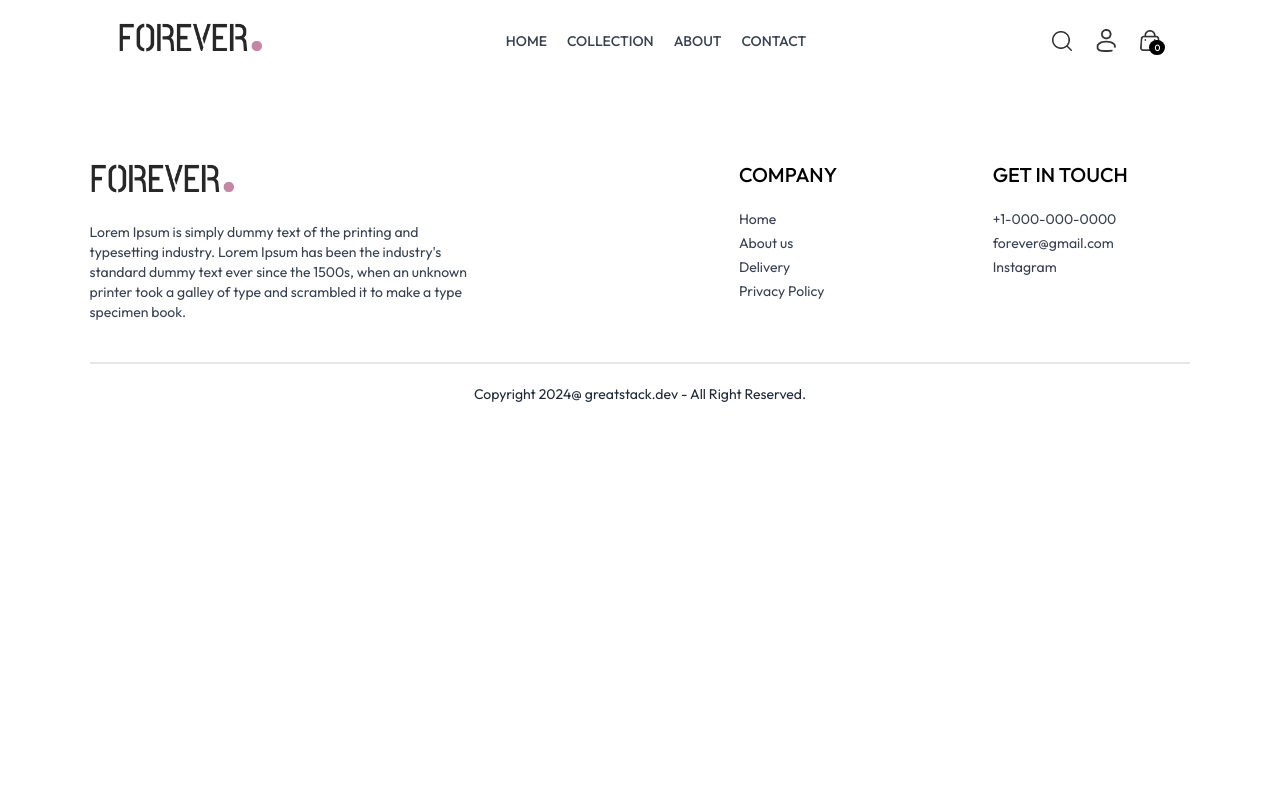
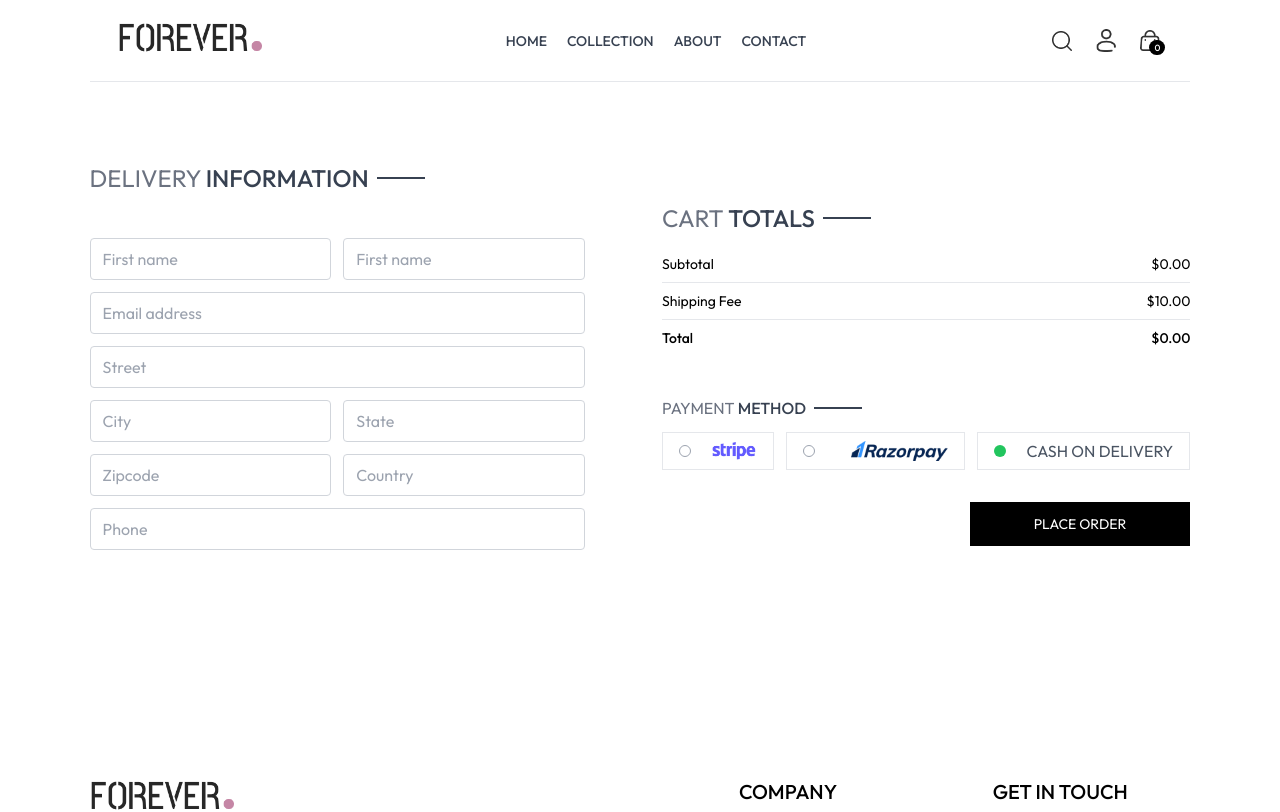
Before and after one commit to satya-supercluster/E-commerce, a React (Vite) app in the folder Frontend/: page /place-order in a window 1280 px wide. Shown: the top 812 px of the page. Built offline with nearby package versions, Linux system fonts and the light colour scheme.

Commit message:
make place order page

```diff
--- a/Frontend/src/App.jsx
+++ b/Frontend/src/App.jsx
@@ -29,7 +29,7 @@ const App = () => {
         <Route path='/product/:productId' element ={<Product/>} />
         <Route path='/cart' element ={<Cart/>} />
         <Route path='/login' element ={<Login/>} />
-        <Route path='/place-roder' element ={<PlaceOrder/>} />
+        <Route path='/place-order' element ={<PlaceOrder/>} />
         <Route path='/orders' element ={<Orders/>} />
       </Routes>
       <Footer/>
--- a/Frontend/src/Pages/Cart.jsx
+++ b/Frontend/src/Pages/Cart.jsx
@@ -2,10 +2,11 @@ import React, { useContext, useEffect, useState } from 'react'
 import { ShopContext } from '../context/shopContext'
 import Title from '../components/Title';
 import { assets } from '../assets/assets';
+import { Link , NavLink } from 'react-router-dom'
 
 const Cart = () => {
 
-  const {products , currency , cartItem, addToCart ,changeCart, deleteToCart , totalAmount, getTotalAmount} = useContext(ShopContext);
+  const {products , currency , cartItem, addToCart ,changeCart, deleteToCart , totalAmount, getTotalAmount,delivery_fee} = useContext(ShopContext);
 
   const [cartData, setCartData] = useState([]);
 
@@ -36,7 +37,7 @@ console.log(cartData);
 
 
   return (
-    <div className='border-t py-20'>
+    <div className='border-t py-16'>
       <Title text1={'YOUR'} text2={'CART'}/>
       {
         cartData.map((item)=>{
@@ -71,21 +72,31 @@ console.log(cartData);
         })
       }
 
-      <div className='py-10 flex flex-row '>
-        <div className='sm:w-[60%]'></div>
-        <div className='flex flex-col'>
+      <div className='py-20 flex flex-row justify-end'>
+        {/* <div className='sm:w-[90%]'></div> */}
+        <div className='flex flex-col w-full sm:w-[40%] '>
           <Title text1={'CART'} text2={'TOTALS'}/>
-          <div>
+          <div className='flex justify-between border-b py-2 text-sm'>
             <h1>Subtotal</h1>
-            <h1>{totalAmount}</h1>
+            <h1>{currency}{totalAmount}.00</h1>
           </div>
-          <div>
+          <div className='flex justify-between border-b py-2 text-sm'>
             <h1>Shipping Fee</h1>
+            <h1>{currency}{delivery_fee}.00</h1>
           </div>
-          <div>
+          <div className='flex justify-between py-2 text-sm font-medium font-bold'>
             <h1>Total</h1>
+            <h1>{currency}{totalAmount > 0 ? totalAmount + delivery_fee : '0'}.00</h1>
+
+          </div>
+          <div className='flex justify-end'>
+
+          <Link className='' to={"/place-order"}>
+          <button className='py-3 px-5 bg-black text-white my-5  text-sm '>PROCEED TO CHECKOUT</button>
+          </Link>
           </div>
         </div>
+
       </div>
 
     </div>
--- a/Frontend/src/Pages/PlaceOrder.jsx
+++ b/Frontend/src/Pages/PlaceOrder.jsx
@@ -1,8 +1,92 @@
-import React from 'react'
+import React, { useContext } from 'react'
+import Title from '../components/Title'
+import { ShopContext } from '../context/shopContext'
+import { Link } from 'react-router-dom'
+import { assets } from '../assets/assets'
 
 const PlaceOrder = () => {
+
+  const {currency, totalAmount, delivery_fee} = useContext(ShopContext);
+
   return (
-    <div>
+    <div className='py-20 border-t flex flex-col sm:flex-row justify-between'>
+
+      <div className='w-full sm:w-[45%]'>
+        <Title text1={'DELIVERY'} text2={'INFORMATION'}/>
+
+        <div className='flex flex-col gap-3 py-8'>
+          <div className='flex gap-3 '>
+            <input className='border py-2 px-3 rounded w-full border-gray-300' type="text" placeholder='First name' required/>
+            <input className='border py-2 px-3 rounded w-full border-gray-300' type="text" placeholder='First name' required/>
+          </div>
+
+          <input className='border py-2 px-3 rounded border-gray-300 ' type="email" placeholder='Email address' required/>
+          <input className='border py-2 px-3 rounded border-gray-300 ' type="text" placeholder='Street'required />
+
+          <div className='flex gap-3'>
+            <input className='border py-2 px-3 rounded w-full border-gray-300' type="text" placeholder='City' required/>
+            <input className='border py-2 px-3 rounded w-full border-gray-300' type="text" placeholder='State' required/>
+          </div>
+
+          <div className='flex gap-3'>
+            <input className='border py-2 px-3 rounded w-full border-gray-300' type="number" placeholder='Zipcode' required/>
+            <input className='border py-2 px-3 rounded w-full border-gray-300' type="text" placeholder='Country'/>
+          </div>
+
+          <input className='border py-2 px-3 rounded border-gray-300 ' type="number" placeholder='Phone' required/>
+        </div>
+
+      </div>
+
+
+      <div className=' flex flex-row w-full sm:w-[48%] mt-10'>
+
+        <div className='flex flex-col w-full'>
+          <Title text1={'CART'} text2={'TOTALS'}/>
+          <div className='flex justify-between border-b py-2 text-sm'>
+            <h1>Subtotal</h1>
+            <h1>{currency}{totalAmount}.00</h1>
+          </div>
+          <div className='flex justify-between border-b py-2 text-sm'>
+            <h1>Shipping Fee</h1>
+            <h1>{currency}{delivery_fee}.00</h1>
+          </div>
+          <div className='flex justify-between py-2 text-sm font-medium font-bold'>
+            <h1>Total</h1>
+            <h1>{currency}{totalAmount > 0 ? totalAmount + delivery_fee : '0'}.00</h1>
+
+          </div>
+
+          <div className='py-10'>
+            <div className='inline-flex items-center gap-2 mb-3 '>
+                <p className='text-gray-500 text-md'>PAYMENT <span className='text-gray-700 font-medium '>METHOD</span></p>
+                <p className='w-8 md:w-12 h-[2px] bg-gray-700'></p>
+
+            </div>
+            <div className='flex flex-row gap-3 justify-between '>
+              <div className='flex flex-row border py-2 justify-center px-1 items-center gap-5 w-1/2'>
+                <p className='w-[12px] h-[12px] border border-gray-400 rounded-full'></p>
+                <img className='h-[20px]' src={assets.stripe_logo} alt="" />
+              </div>
+              <div className='flex flex-row border py-2 justify-center items-center gap-5 w-3/4 justify-between px-4'>
+                <p className='w-[12px] h-[12px] border border-gray-400 rounded-full'></p>
+                <img className='h-[20px]'  src={assets.razorpay_logo} alt="" />
+              </div>
+              <div className='flex flex-row border  justify-center items-center gap-5 w-full'>
+                <p className='w-[12px] h-[12px] bg-green-500 rounded-full'></p>
+                <p className='text-gray-600'>CASH ON DELIVERY</p>
+              </div>
+            </div>
+            <div className='flex justify-end'>
+
+              <Link className='' to={"/order"}>
+              <button className='py-3 px-16 bg-black text-white my-8  text-sm '>PLACE ORDER</button>
+              </Link>
+            </div>
+          </div>
+        </div>
+
+      </div>
 
     </div>
   )
```
